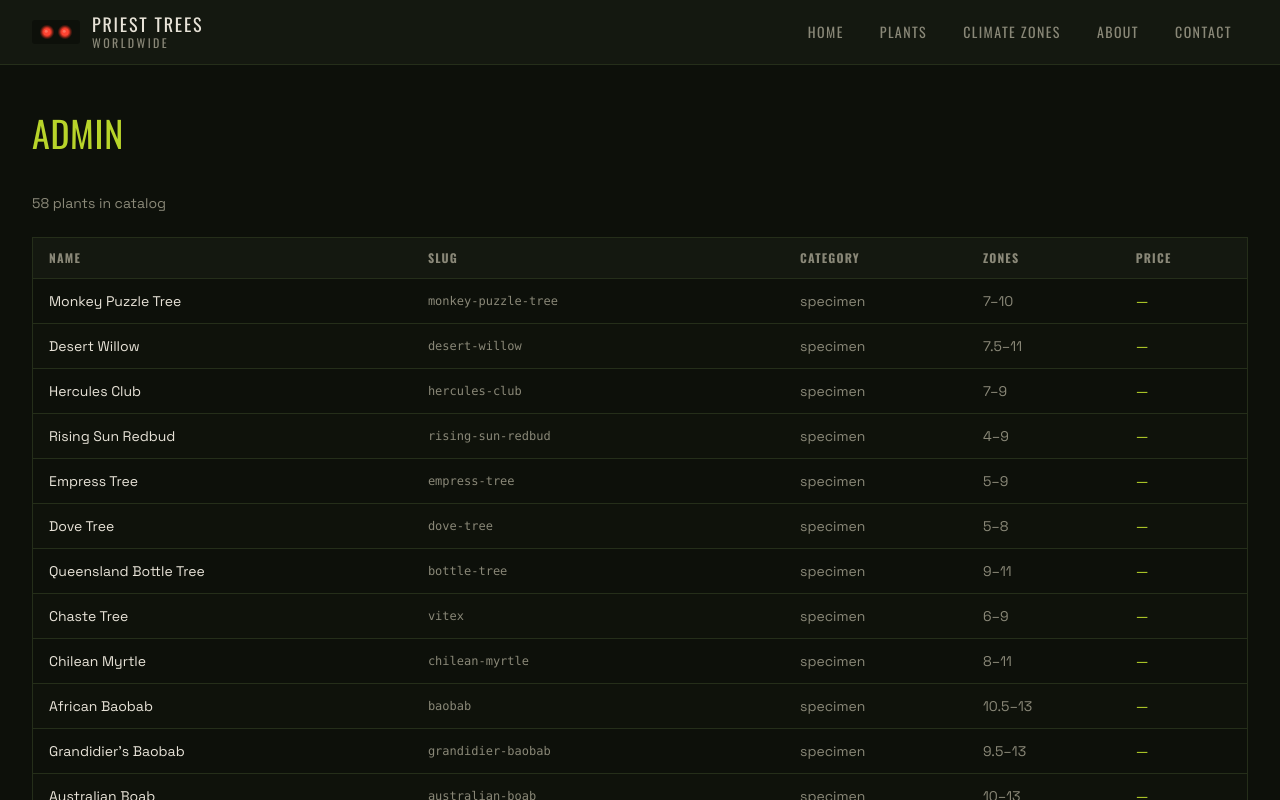
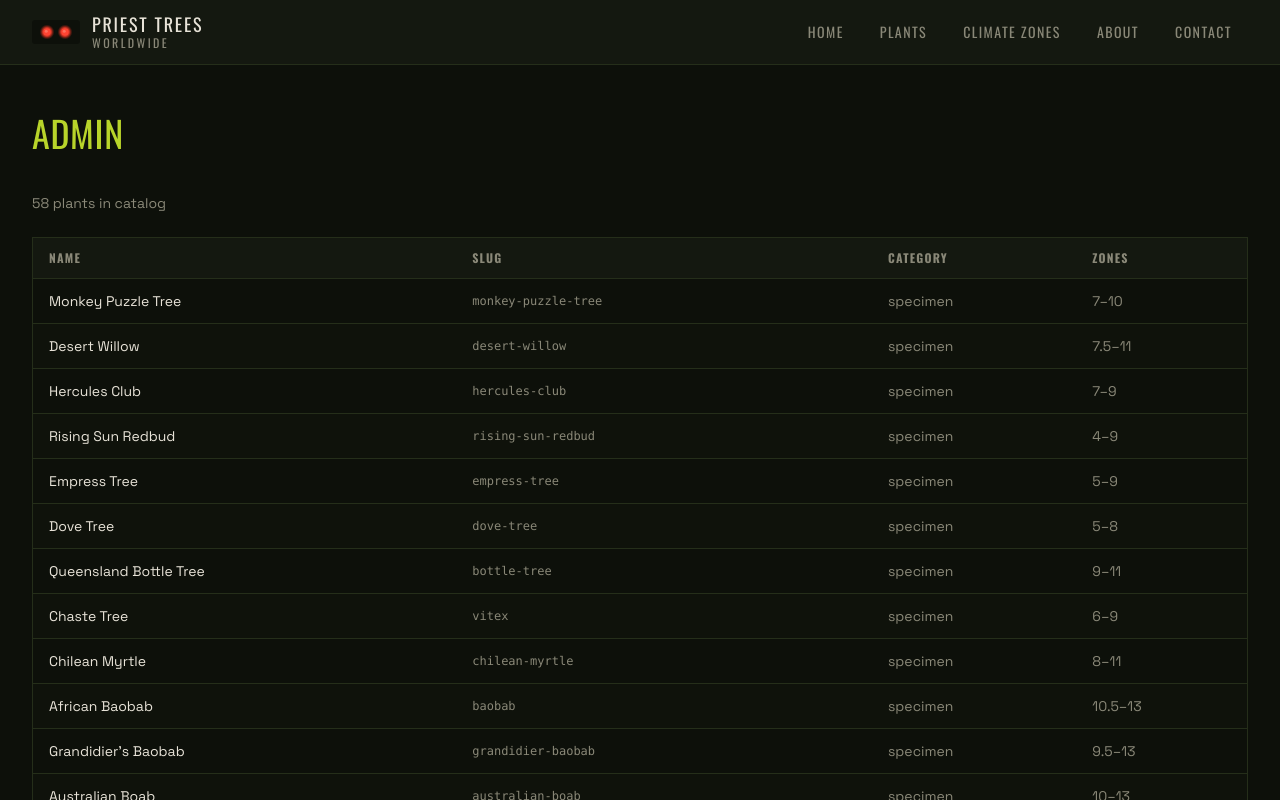
Before and after one commit to abortionstickle/priesttrees-worldwide, a Next.js app: page /admin in a window 1280 px wide. Shown: the top 800 px of the page. Built offline with nearby package versions, Linux system fonts and the light colour scheme.

Commit message:
Fix build: remove price column (field doesn't exist on Plant)

```diff
--- a/app/admin/page.tsx
+++ b/app/admin/page.tsx
@@ -25,7 +25,6 @@ export default function AdminPage() {
               <th className="text-left px-4 py-3 text-muted text-xs tracking-widest" style={{ fontFamily: 'var(--font-display, Oswald)', textTransform: 'uppercase' }}>Slug</th>
               <th className="text-left px-4 py-3 text-muted text-xs tracking-widest" style={{ fontFamily: 'var(--font-display, Oswald)', textTransform: 'uppercase' }}>Category</th>
               <th className="text-left px-4 py-3 text-muted text-xs tracking-widest" style={{ fontFamily: 'var(--font-display, Oswald)', textTransform: 'uppercase' }}>Zones</th>
-              <th className="text-left px-4 py-3 text-muted text-xs tracking-widest" style={{ fontFamily: 'var(--font-display, Oswald)', textTransform: 'uppercase' }}>Price</th>
             </tr>
           </thead>
           <tbody>
@@ -39,7 +38,6 @@ export default function AdminPage() {
                 <td className="px-4 py-3 text-muted font-mono text-xs">{p.slug}</td>
                 <td className="px-4 py-3 text-muted">{p.category}</td>
                 <td className="px-4 py-3 text-muted">{p.zoneMin}–{p.zoneMax}</td>
-                <td className="px-4 py-3 text-acid">{p.price ? `$${p.price}` : '—'}</td>
               </tr>
             ))}
           </tbody>
```
